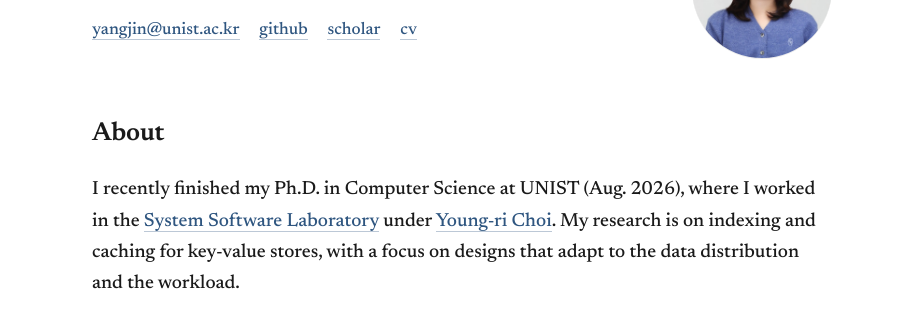
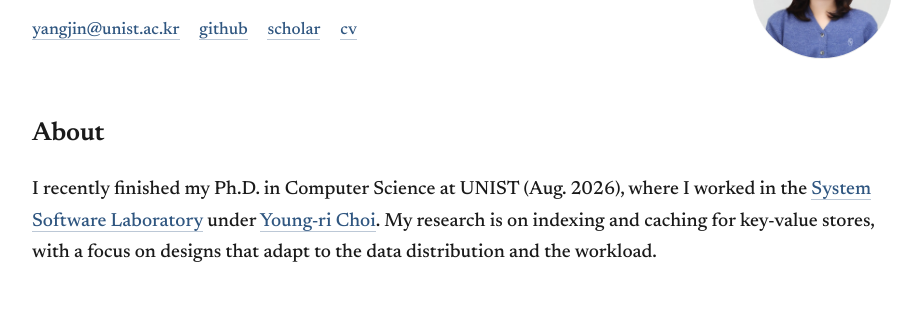
Before and after one commit to sheepjin11/sheepjin11.github.io, a plain HTML site: page index.html in a window 1280 px wide. Shown: the part 141-458 px from the top of the page, without its empty margins (178-1101 px from the left). Drawn offline with Linux system fonts and the light colour scheme.

Commit message:
Widen content column: 740→860px

```diff
--- a/index.html
+++ b/index.html
@@ -16,9 +16,9 @@
     line-height: 1.65;
     color: #1a1a1a;
     background: #ffffff;
-    max-width: 740px;
+    max-width: 860px;
     margin: 56px auto 80px;
-    padding: 0 28px;
+    padding: 0 32px;
   }
 
   a { color: #2f5680; text-decoration: none; border-bottom: 1px solid rgba(47, 86, 128, .32); }
```
